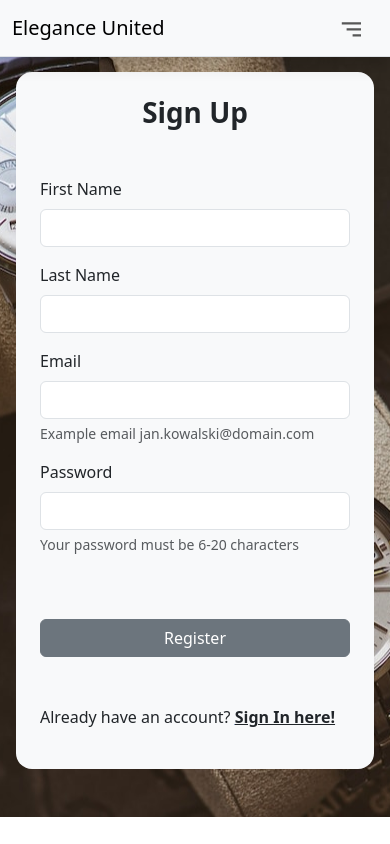
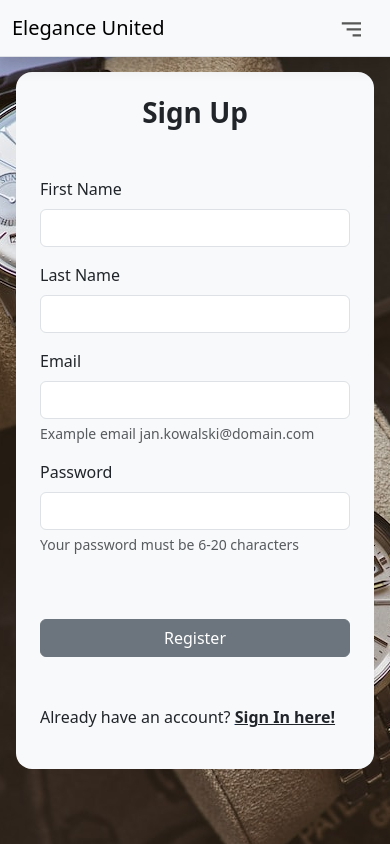
Before and after one commit to JakubGaszczak/MERN-Ecommerce, a React (Create React App) app in the folder frontend/: page /register in a window 390 px wide. Built offline with nearby package versions, Linux system fonts and the light colour scheme.

Commit message:
Fix background in mobile registration screen and make little adjustments in displaying Reviews

```diff
--- a/frontend/src/components/ReviewsGrid.tsx
+++ b/frontend/src/components/ReviewsGrid.tsx
@@ -11,7 +11,8 @@ const ReviewsGrid: React.FC<Props> = ({ productsReviews }) => {
         <div className="col-md-11 p-0">
           <h4 className="mt-4">Customers Opinion</h4>
           <div className="row">
-            {productsReviews?.map((review, index) => {
+            {productsReviews?.length > 0 ? (
+              productsReviews?.map((review, index) => {
                 const dateString = new Date(review.createdAt);
                 const year = dateString.getFullYear();
                 const month = dateString.getMonth() + 1;
@@ -22,10 +23,17 @@ const ReviewsGrid: React.FC<Props> = ({ productsReviews }) => {
                     <p className="small text-muted m-0">{`${day}.${month}.${year}`}</p>
                     <h6 className="m-0">{review.name}</h6>
                     <span className="small">rating: {review.rating}/10</span>
-                  <p className="border rounded small m-0 mt-2 p-1 py-3">{review.comment}</p>
+                    <p className="border rounded small m-0 mt-2 p-1 py-3">
+                      {review.comment}
+                    </p>
                   </div>
                 );
-            })}
+              })
+            ) : (
+              <div color="col-md-11">
+                no reviews, we are waiting for your opinion!
+              </div>
+            )}
           </div>
         </div>
       </div>
--- a/frontend/src/css/App.css
+++ b/frontend/src/css/App.css
@@ -43,13 +43,10 @@
 
 .registerScreen,
 .loginScreen {
+  min-height: 100vh;
   height: 100%;
   background-image: url("../assets/registerBackground.jpg");
   background-repeat: no-repeat;
   background-position: center center;
   object-fit: cover;
-}
-
-.loginScreen {
-  height: 100vh;
 }/*# sourceMappingURL=App.css.map */
--- a/frontend/src/css/RegisterLoginScreens.css
+++ b/frontend/src/css/RegisterLoginScreens.css
@@ -1,12 +1,9 @@
 .registerScreen,
 .loginScreen {
+  min-height: 100vh;
   height: 100%;
   background-image: url("../assets/registerBackground.jpg");
   background-repeat: no-repeat;
   background-position: center center;
   object-fit: cover;
-}
-
-.loginScreen {
-  height: 100vh;
 }/*# sourceMappingURL=RegisterLoginScreens.css.map */
--- a/frontend/src/screens/ProductScreen.tsx
+++ b/frontend/src/screens/ProductScreen.tsx
@@ -39,7 +39,9 @@ const ProductScreen = () => {
           <h5 className="fw-bold">${product.price}</h5>
 
           <p className="fs-5 mt-4">
-            Rating: <span>{product.rating} / 10</span>
+            Rating: <span>
+              {product.rating === 0 ? (`no ratings`) : (`${product.rating} / 10`)}
+            </span>
           </p>
 
           <p className="fs-5 mt-4">Product properties:</p>
--- a/frontend/src/screens/RegisterLoginScreens/RegisterLoginScreens.scss
+++ b/frontend/src/screens/RegisterLoginScreens/RegisterLoginScreens.scss
@@ -1,12 +1,9 @@
 .registerScreen,
 .loginScreen {
+  min-height: 100vh;
   height: 100%;
   background-image: url("../assets/registerBackground.jpg");
   background-repeat: no-repeat;
   background-position: center center;
   object-fit: cover;
 }
-
-.loginScreen {
-  height: 100vh;
-}
--- a/frontend/src/screens/RegisterLoginScreens/RegisterScreen.tsx
+++ b/frontend/src/screens/RegisterLoginScreens/RegisterScreen.tsx
@@ -33,7 +33,7 @@ const RegisterScreen = () => {
 
   return (
     <div className="registerScreen">
-      <div className="container py-5">
+      <div className="container pt-5 pb-3">
         <div className="row justify-content-center pt-4 px-3">
           <div className="col col-md-6 bg-light rounded-4 p-4">
             <h1 className="mb-5 fw-bold text-center">Sign Up</h1>
```
Also changed, not shown: 2 other files (tests, documents, lock files or other folders). Lines whose indentation alone changed are shown as unchanged.
